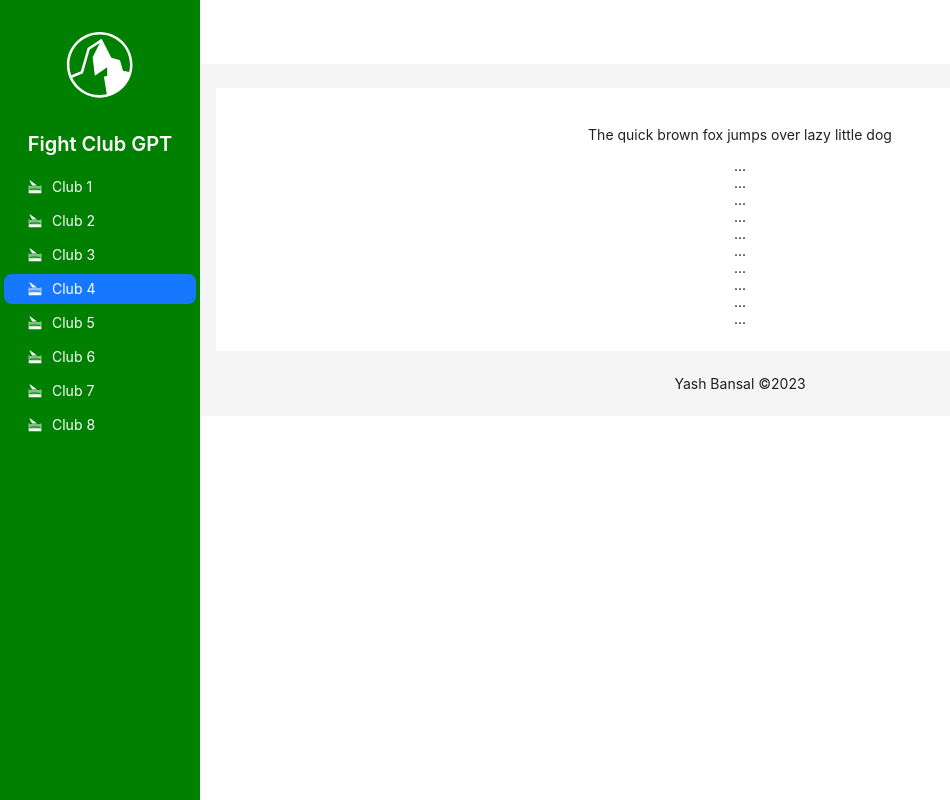
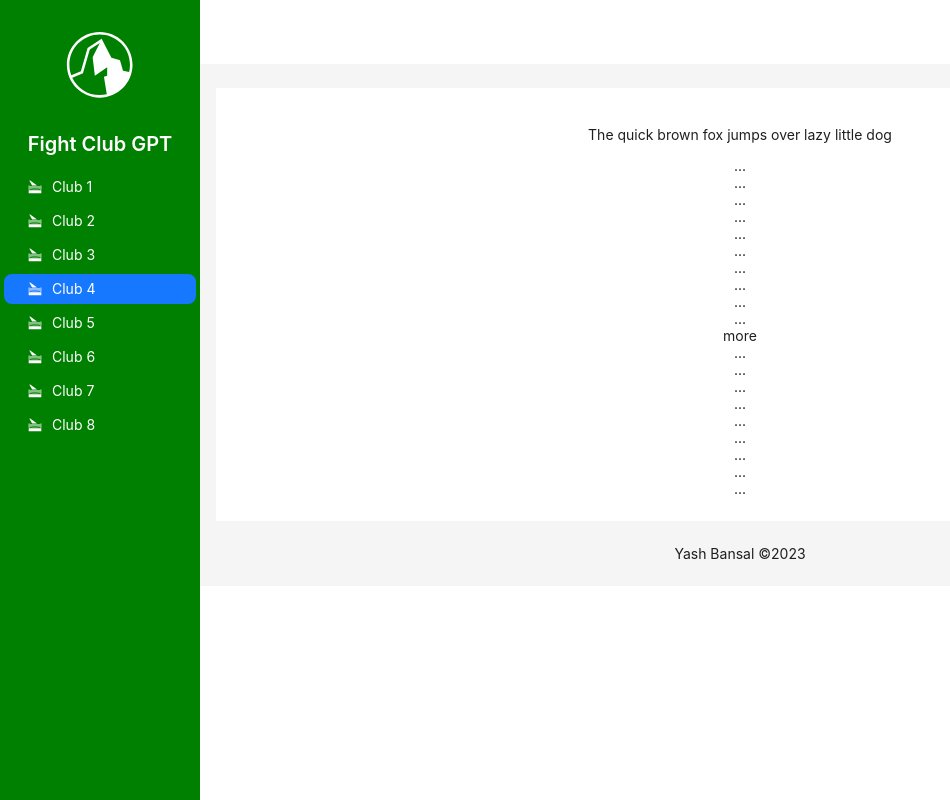
Before and after one commit to yashbansal24/fight-club-gpt, a React (Create React App) app: page / in a window 1280 px wide. Shown: the whole page, without its empty margins (0-950 px from the left). Built offline with nearby package versions, Linux system fonts and the light colour scheme.

Commit message:
more content

```diff
--- a/src/App.tsx
+++ b/src/App.tsx
@@ -62,7 +62,7 @@ const App: React.FC = () => {
             <p>The quick brown fox jumps over lazy little dog</p>
             {
               // indicates very long content
-              Array.from({ length: 10 }, (_, index) => (
+              Array.from({ length: 20 }, (_, index) => (
                 <React.Fragment key={index}>
                   {index % 10 === 0 && index ? 'more' : '...'}
                   <br />
```
